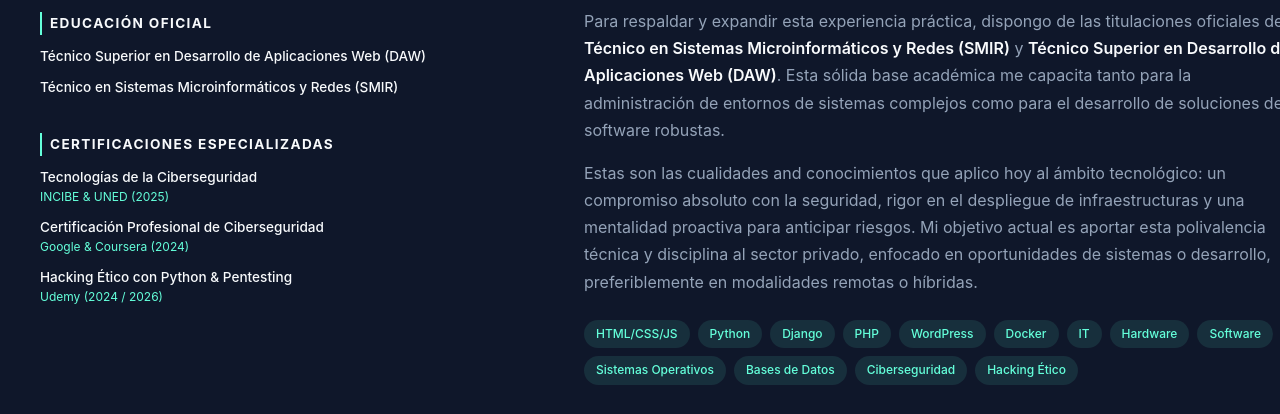
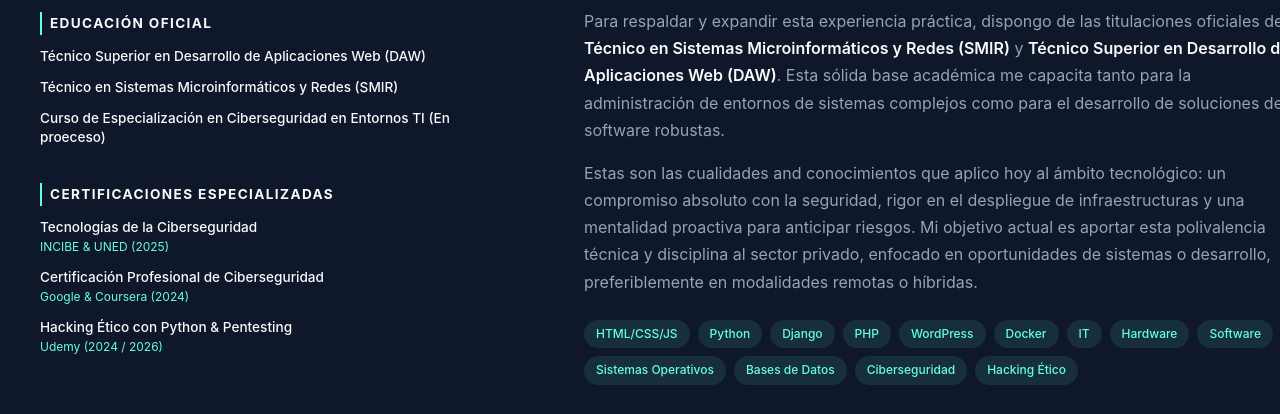
Before and after one commit to victor-manzaneque/mi-porfolio, a plain HTML site: page index.html in a window 1280 px wide. Shown: the part 204-618 px from the top of the page. Drawn offline with Linux system fonts and the light colour scheme.

Commit message:
Update: Actualización de titulación oficial.

```diff
--- a/index.html
+++ b/index.html
@@ -30,6 +30,7 @@
                         <ul class="lista-izq">
                             <li><span class="titulo-estudio">Técnico Superior en Desarrollo de Aplicaciones Web (DAW)</span></li>
                             <li><span class="titulo-estudio">Técnico en Sistemas Microinformáticos y Redes (SMIR)</span></li>
+                            <li><span class="titulo-estudio">Curso de Especialización en Ciberseguridad en Entornos TI (En proeceso)</span></li>
                         </ul>
                     </div>
 
```
